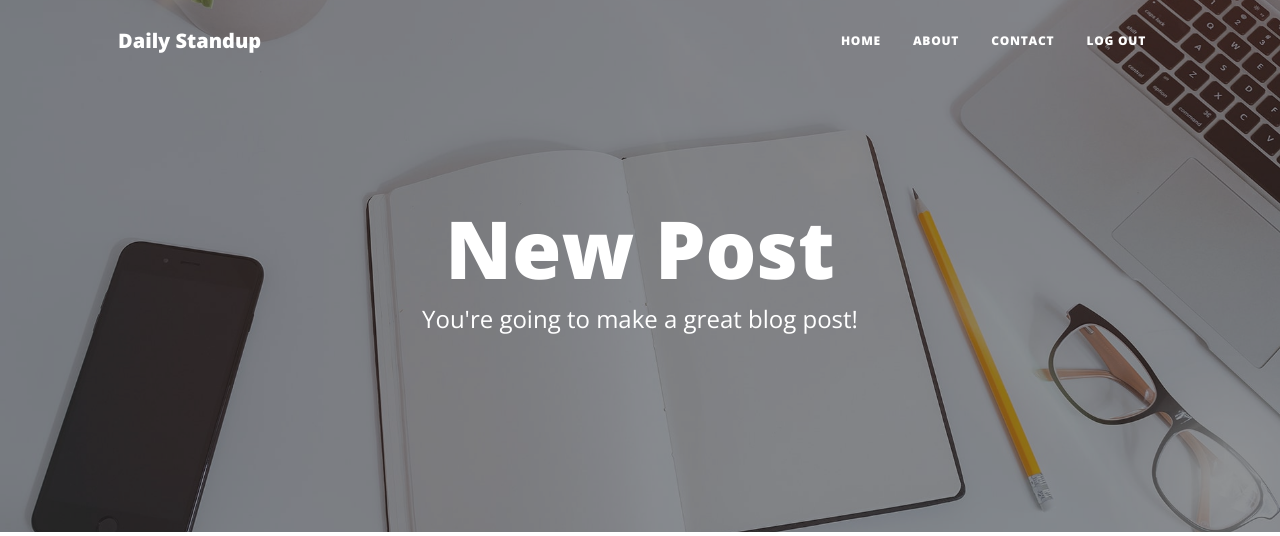
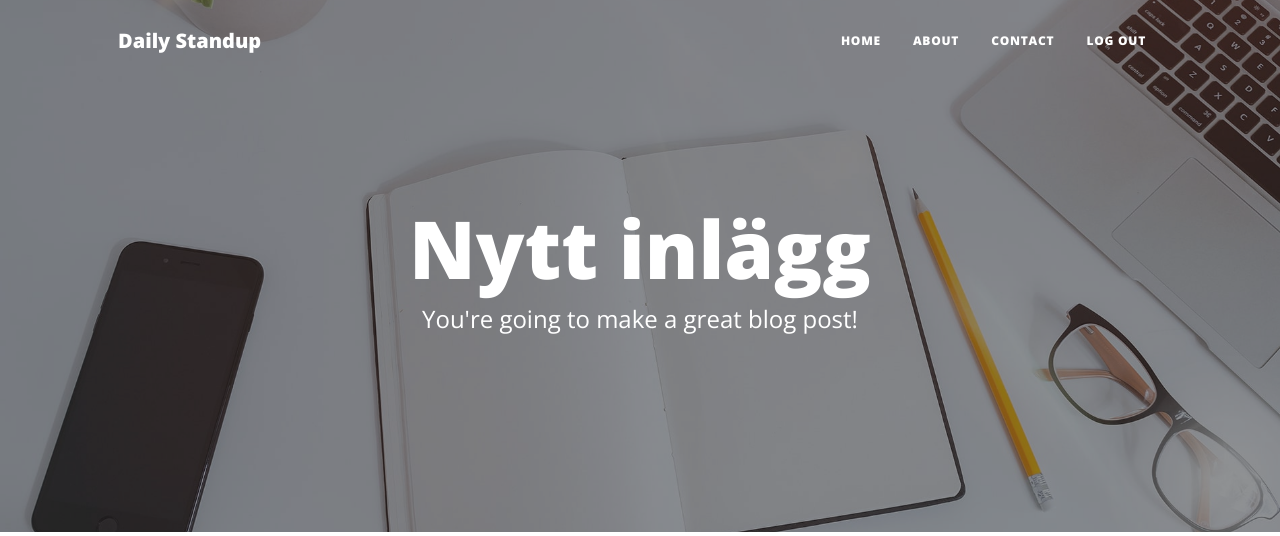
Before and after one commit to Tejpex/tejpex-blog, a Flask app: page /new-post in a window 1280 px wide. Shown: the top 536 px of the page. Run offline with Flask 3, Linux system fonts and the light colour scheme; the visitor is signed in with stand-in values (Sample User, id 1); data comes from the database, SQL or seed files in the repository; some libraries are stand-ins or nearby versions.

```diff
--- a/main.py
+++ b/main.py
@@ -114,7 +114,7 @@ with app.app_context():
 # ROUTES
 @app.route('/')
 def get_all_posts():
-    result = db.session.execute(db.select(BlogPost))
+    result = db.session.execute(db.select(BlogPost).order_by(BlogPost.id.desc()))
     posts = result.scalars().all()
     return render_template("index.html", all_posts=posts)
 
--- a/templates/make-post.html
+++ b/templates/make-post.html
@@ -12,9 +12,9 @@
       <div class="col-md-10 col-lg-8 col-xl-7">
         <div class="page-heading">
           {% if is_edit: %}
-          <h1>Edit Post</h1>
+          <h1>Redigera inlägg</h1>
           {% else: %}
-          <h1>New Post</h1>
+          <h1>Nytt inlägg</h1>
           {% endif %}
           <span class="subheading"
             >You're going to make a great blog post!</span
```
Also changed, not shown: static/assets/img/home-bg.jpg, static/assets/img/post-bg.jpg (deleted).
